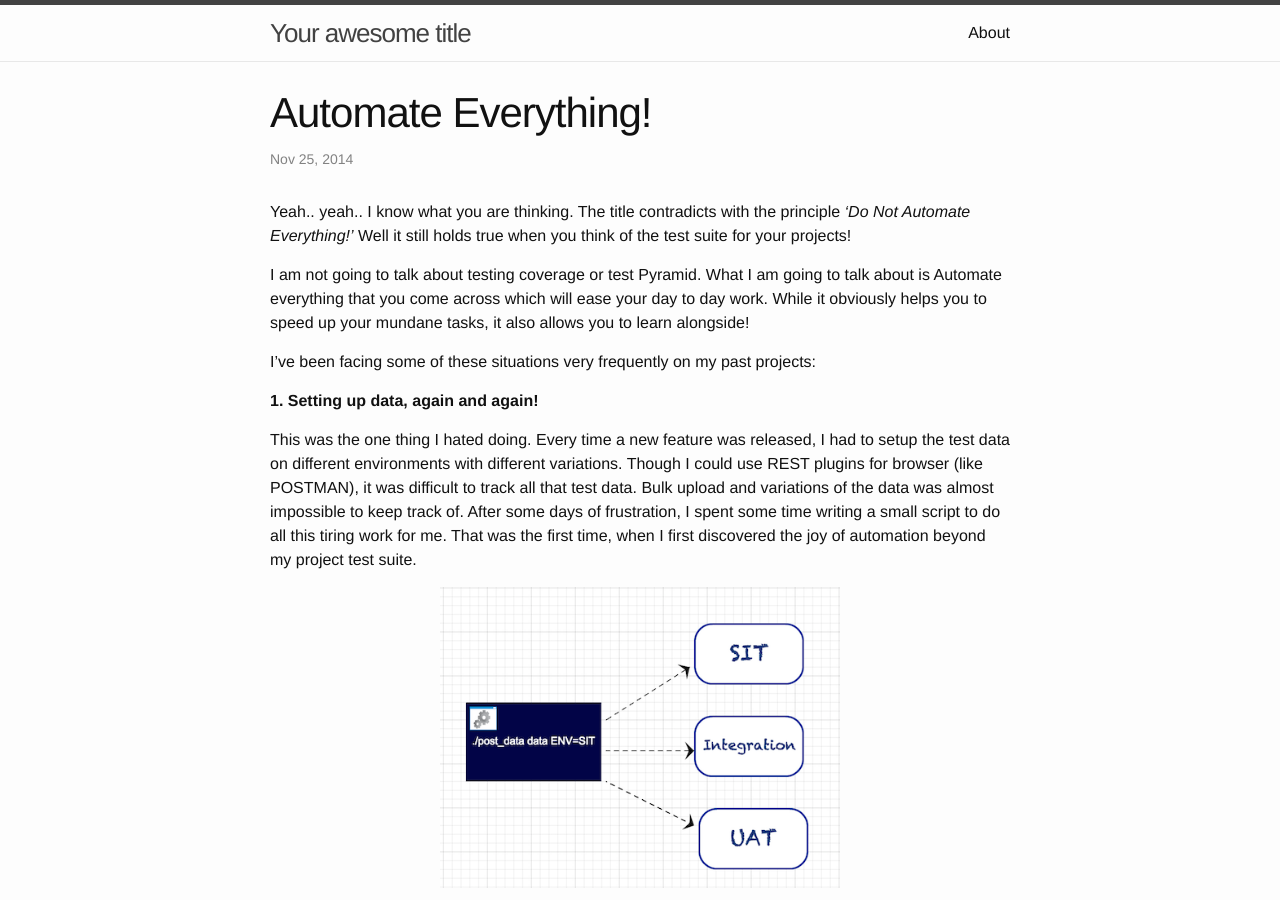
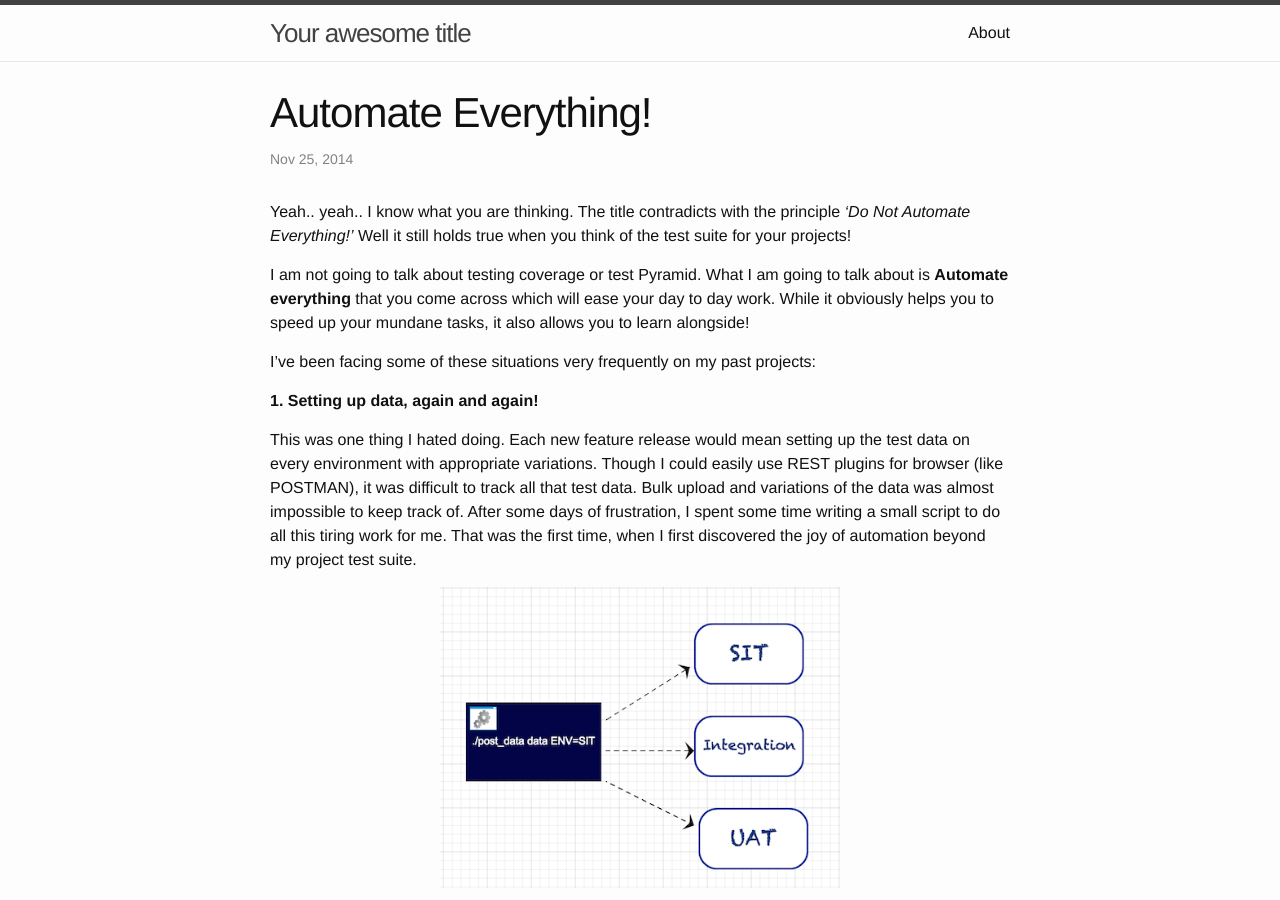
Before and after one commit to pritibiyani/pritibiyani.github.io, a Jekyll site: the page built from _posts/2014-11-25-automate-everything.markdown, in a window 1280 px wide and 900 px high. Built offline with Jekyll 4.4.1, drawn with Linux system fonts in a browser that asks for light colours.

Commit message:
Chaning contents

```diff
--- a/_posts/2014-11-25-automate-everything.markdown
+++ b/_posts/2014-11-25-automate-everything.markdown
@@ -4,15 +4,15 @@ title:  "Automate Everything!"
 date:   2014-11-25 13:30:04
 categories: agile testing
 ---
-Yeah.. yeah.. I know what you are thinking. The title contradicts with the principle <i>‘Do Not Automate Everything!’</i> Well it still holds  true when you think of the test suite for your projects!
+Yeah.. yeah.. I know what you are thinking. The title contradicts with the principle <i>‘Do Not Automate Everything!’</i>  Well it still holds  true when you think of the test suite for your projects!
 
-I am not going to talk about testing coverage or test Pyramid. What I am going to talk about is Automate everything that you come across which will ease your day to day work. While it obviously helps you to speed up your mundane tasks, it also allows you to learn alongside!
+I am not going to talk about testing coverage or test Pyramid. What I am going to talk about is **Automate everything**  that you come across which will ease your day to day work. While it obviously helps you to speed up your mundane tasks, it also allows you to learn alongside!
 
 I’ve been facing some of these situations very frequently on my past projects:
 
 **1. Setting up data, again and again!**
 
-This was the one thing I hated doing. Every time a new feature was released, I had to setup the test data on different environments with different variations. Though I could use REST plugins for browser (like POSTMAN), it was difficult to track all that test data. Bulk upload and variations of the data was almost impossible to keep track of.
+This was one thing I hated doing.  Each new feature release would mean setting up the test data on every environment with appropriate variations. Though I could easily use REST plugins for browser (like POSTMAN), it was difficult to track all that test data. Bulk upload and variations of the data was almost impossible to keep track of.
 After some days of frustration, I spent some time writing a small script to do all this tiring work for me. That was the first time, when I first discovered the joy of automation beyond my project test suite.
 
 <p align="middle">
```
